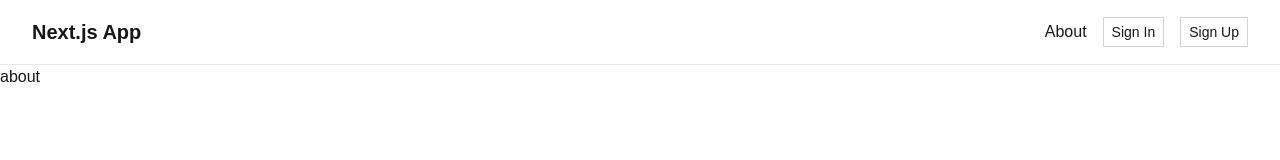
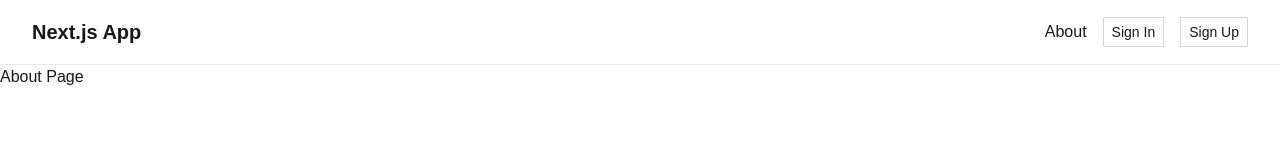
Before and after one commit to imerzeeshan/NextJSApps, a Next.js app in the folder 6-authentication-demo/: page /about in a window 1280 px wide. Shown: the top 160 px of the page. Built offline with nearby package versions, Linux system fonts and the light colour scheme; no server answers.

Commit message:
TypeScript Type Errors Fixed

```diff
--- a/6-authentication-demo/src/app/about/page.tsx
+++ b/6-authentication-demo/src/app/about/page.tsx
@@ -1,3 +1,3 @@
 export default function AboutPage() {
-  return <div>about</div>;
+  return <div>About Page</div>;
 }
--- a/6-authentication-demo/src/app/admin/page.tsx
+++ b/6-authentication-demo/src/app/admin/page.tsx
@@ -6,9 +6,18 @@ export default async function Admin() {
 
   const users = (await client.users.getUserList()).data;
 
+  type User = {
+    id: string;
+    firstName?: string;
+    lastName?: string;
+    emailAddresses: { id: string; emailAddress: string }[];
+    primaryEmailAddressId: string;
+    publicMetadata: { role?: string };
+  };
+
   return (
     <>
-      {users.map((user: any) => {
+      {users.map((user: User) => {
         return (
           <div
             key={user.id}
@@ -26,7 +35,7 @@ export default async function Admin() {
               <div className="dark:text-neutral-200">
                 {
                   user.emailAddresses.find(
-                    (email: any) => email.id === user.primaryEmailAddressId
+                    (email) => email.id === user.primaryEmailAddressId
                   )?.emailAddress
                 }
               </div>
```
